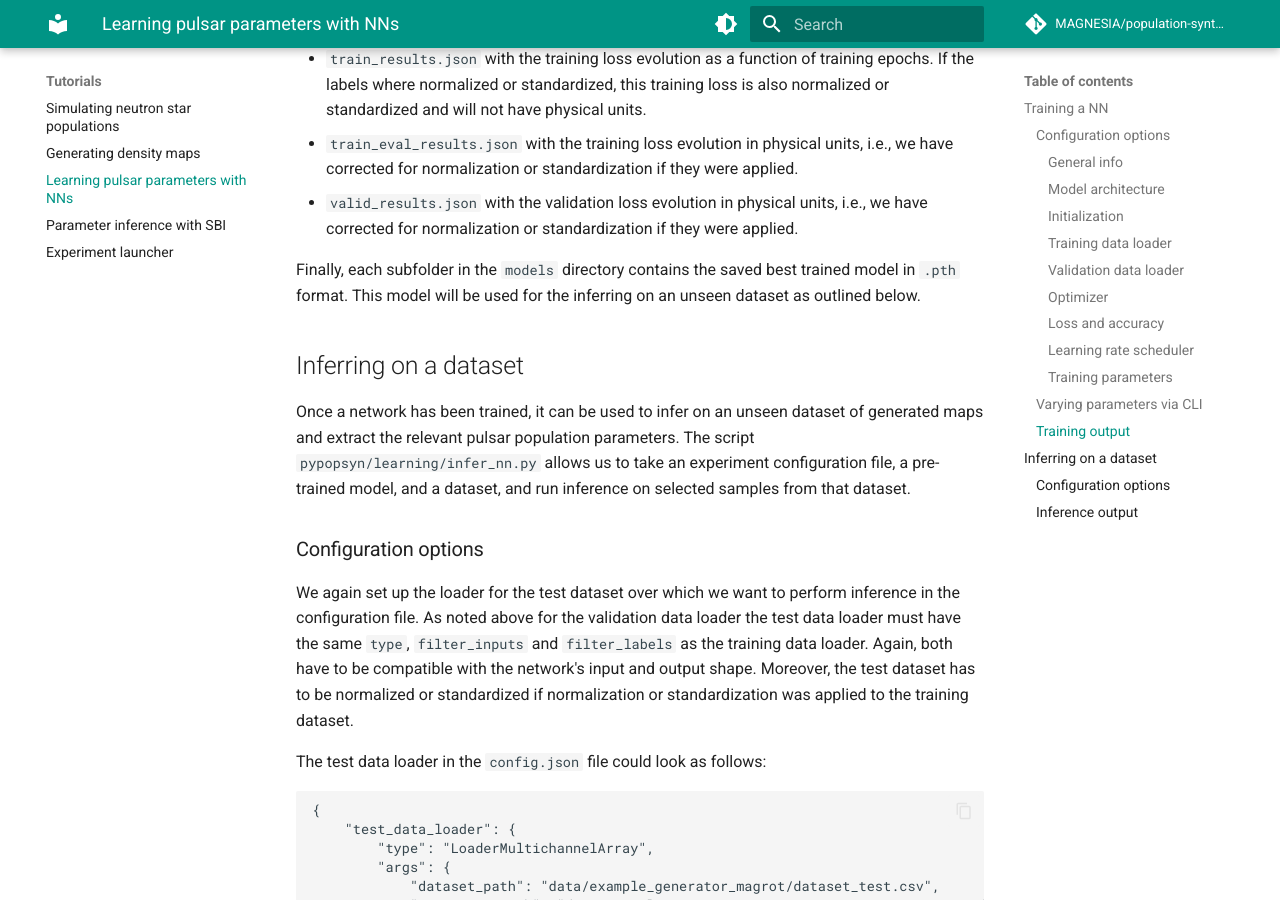
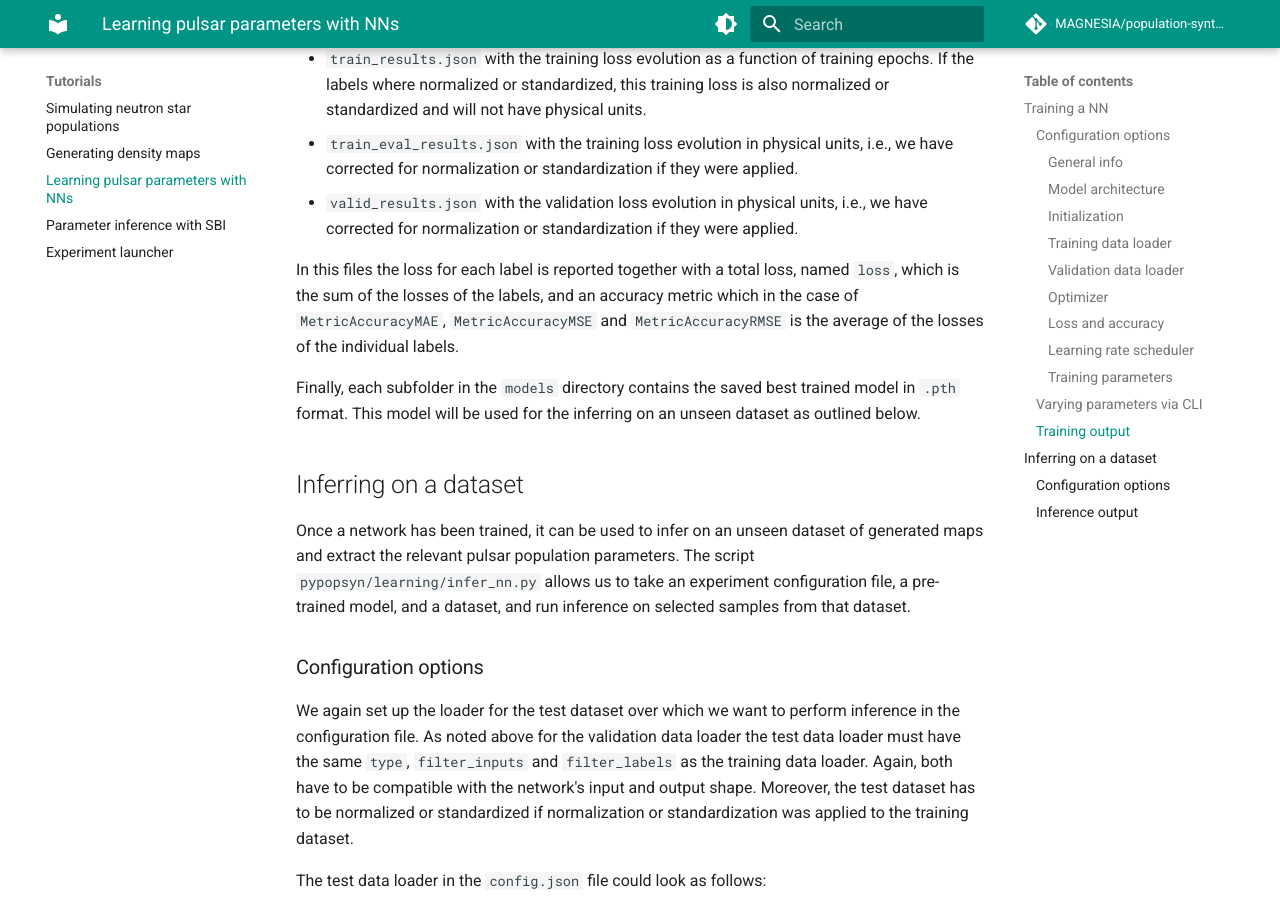
Before and after one commit to ice-csic-astroexotic/ML-Poppyns, an MkDocs documentation site: the page built from docs/tutorials/learning_tutorial_nn.md, in a window 1280 px wide and 900 px high, scrolled down 7785 px. Built offline with MkDocs 1.6.1 and Material for MkDocs 9.7.7, drawn with Linux system fonts in a browser that asks for light colours; formulas are drawn with MathJax 3; comment, search, counter and statistics services are not loaded.

Commit message:
Some updates to address Vanessa's comments part 2.

```diff
--- a/docs/tutorials/learning_tutorial_nn.md
+++ b/docs/tutorials/learning_tutorial_nn.md
@@ -326,6 +326,10 @@ Moreover, each subfolder in the `logs` directory contains the following three `.
 * `valid_results.json` with the validation loss evolution in physical units, i.e., we have corrected for
      normalization or standardization if they were applied.
 
+In this files the loss for each label is reported together with a total loss, named `loss`, which is the sum
+of the losses of the labels, and an accuracy metric which in the case of `MetricAccuracyMAE`, `MetricAccuracyMSE`
+and `MetricAccuracyRMSE` is the average of the losses of the individual labels.
+
 Finally, each subfolder in the `models` directory contains the saved best trained model in `.pth` format. This model
 will be used for the inferring on an unseen dataset as outlined below.
 
```
Also changed, not shown: docs/code/learning/learning.md (+2 -2 lines), 3 other files.
